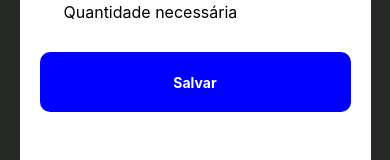
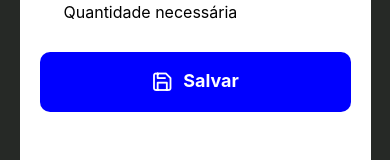
Before and after one commit to Guilherme-Luzin/Rotinagem, a React Native app: screen /AddCompras in a window 390 px wide. Shown: the part 286-446 px from the top of the page. Built offline with nearby package versions, Linux system fonts and the light colour scheme.

Commit message:
Inserindo a funcao delete e icones nos botoes de editar deletar e salvar

```diff
--- a/Pages/Compras/AddCompras.js
+++ b/Pages/Compras/AddCompras.js
@@ -1,6 +1,7 @@
 import React, { useState, useEffect } from 'react';
 import { StatusBar } from 'expo-status-bar';
 import { StyleSheet, Text, View, TextInput, TouchableOpacity } from 'react-native';
+import { Feather as Icon } from '@expo/vector-icons';
 
 import Repositorio_Compras from './Repositorio_Compras'
 
@@ -49,7 +50,10 @@ export default function AddCompras({ route, navigation }) {
                 clearButtonMode="always"
                 value={quantidade} />
             <TouchableOpacity style={styles.button} onPress={handleButtonPress}>
-                <Text style={styles.buttonText}>Salvar</Text>
+                <View style={styles.buttonContainer}>
+                    <Icon name="save" size={22} color="white" />
+                    <Text style={styles.buttonText}>Salvar</Text>
+                </View>
             </TouchableOpacity>
         </View>
         <StatusBar style="light" />
@@ -101,8 +105,13 @@ const styles = StyleSheet.create({
         shadowOpacity: 20,
         shadowColor: '#ccc',
     },
-    buttonText: {
+    buttonContainer: {
+        flexDirection: "row"
+      },
+      buttonText: {
+        marginLeft: 10,
+        fontSize: 18,
         color: '#fff',
         fontWeight: 'bold',
-    }
+      }
   });
--- a/Pages/Compras/Itens.js
+++ b/Pages/Compras/Itens.js
@@ -1,5 +1,6 @@
 import React from 'react';
-import {StyleSheet, Text, View, TouchableOpacity} from 'react-native';
+import {StyleSheet, Text, View, TouchableOpacity, Alert} from 'react-native';
+import { Feather as Icon } from '@expo/vector-icons';
 
 import Repositorio_Compras from './Repositorio_Compras';
 
@@ -9,15 +10,38 @@ export default function Itens(props){
         props.navigation.navigate("AddCompras", item);
     }
 
+    function handleDeletePress(){
+        Alert.alert(
+            "Atenção",
+            "Você tem certeza que deseja deletar este item?",
+            [
+                {
+                    text: "Não",
+                    onPress: () => console.log("Cancelado"),
+                    style: "cancel"
+                },
+                {
+                    text: "Sim",
+                    onPress: () => {
+                                    Repositorio_Compras.deletarItems(props.id)
+                                    .then(alert("Item deletado com sucesso"))
+                                    .then(response => props.navigation.navigate("ListaCompras", {id: props.id}));
+                                }
+                }
+            ],
+            { cancelable: false }
+        );
+    }
+
     return (
         <View style={styles.container}>
           <Text style={styles.textItem}>{props.item}</Text>
           <View style={styles.buttonsContainer}>
-            <TouchableOpacity style={styles.deleteButton} >
-                <Text style={styles.buttonText}>X</Text>
+            <TouchableOpacity style={styles.deleteButton} onPress={handleDeletePress} >
+                <Icon name='trash' color='white' size={18}></Icon>
             </TouchableOpacity>
             <TouchableOpacity style={styles.editButton} onPress={handleEditPress} >
-                <Text style={styles.buttonText}>Editar</Text>
+                <Icon name='edit' color='white' size={18}></Icon>
             </TouchableOpacity>
           </View>
         </View>
@@ -63,10 +87,6 @@ const styles = StyleSheet.create({
         shadowColor: '#ccc',
         alignItems: 'center'
     },
-    buttonText: {
-        color: '#fff',
-        fontWeight: 'bold',
-    },
     textItem: {
         fontSize: 20,
     }
--- a/Pages/Compras/ListaCompras.js
+++ b/Pages/Compras/ListaCompras.js
@@ -19,7 +19,8 @@ export default function ListaCompras({ route, navigation }) {
             <ScrollView
             style={styles.scrollContainer}
             contentContainerStyle={styles.itemsContainer}>
-                { items.map(item => {
+                {
+                  items.map(item => {
                     return <Itens key={item.id} id={item.id} item={item.descricao + '  = ' + item.quantidade + ' und'} navigation={navigation} />
                 }) }
             </ScrollView>
--- a/Pages/Compras/Repositorio_Compras.js
+++ b/Pages/Compras/Repositorio_Compras.js
@@ -29,8 +29,16 @@ async function getItem(id){
     return itemsSalvos.find(item => item.id == id);
 }
 
+async function deletarItems(id){
+    let itemsSalvos = await getAll();
+    const index = await itemsSalvos.findIndex(item => item.id == id);
+    itemsSalvos.splice(index, 1);
+    return AsyncStorage.setItem('items', JSON.stringify(itemsSalvos));
+}
+
 module.exports = {
     salvarItems,
     getAll,
-    getItem
+    getItem,
+    deletarItems
 }
```
